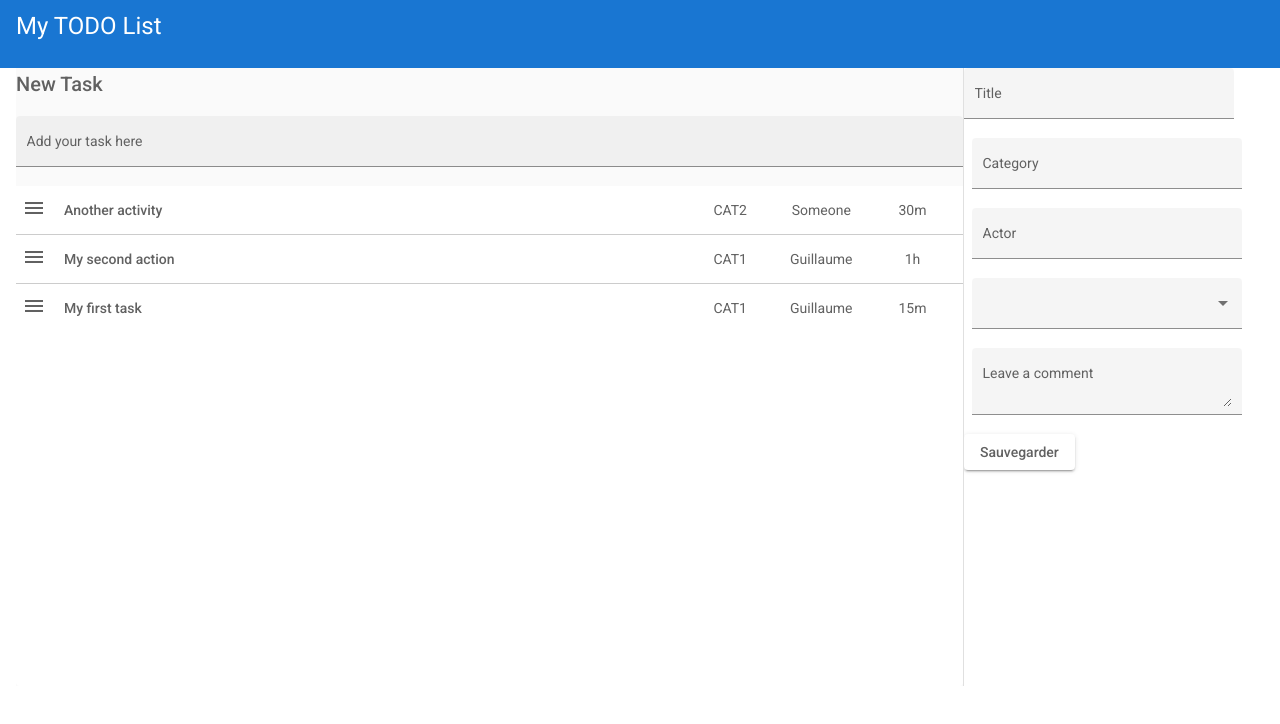
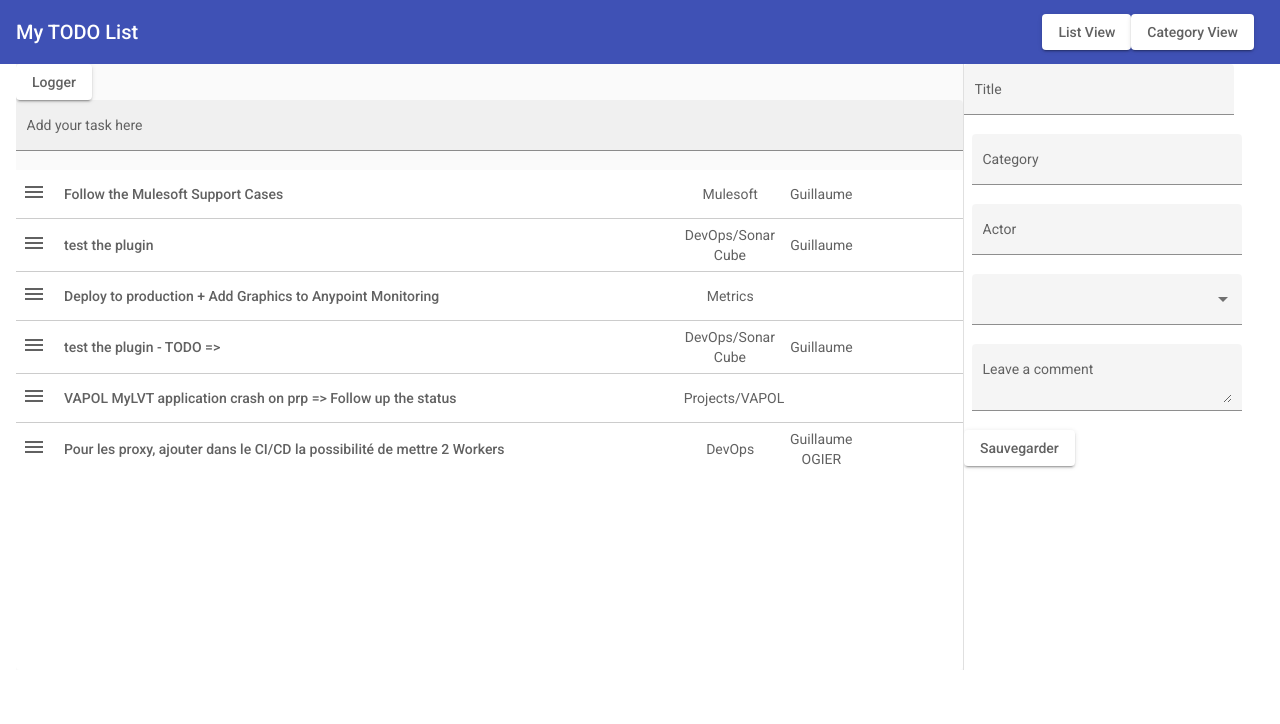
Before and after one commit to gogier/todolist, an Angular app: page / in a window 1280 px wide. Shown: the top 724 px of the page. Built offline with nearby package versions, Linux system fonts and the light colour scheme.

Commit message:
#3 - Add of Category view

```diff
--- /dev/null
+++ b/src/app/group-by.pipe.ts
@@ -0,0 +1,28 @@
+/* import form : https://stackblitz.com/edit/angular-pipe-groupby?file=src%2Fapp%2Fgroup-by.pipe.ts*/
+
+import { Pipe, PipeTransform } from '@angular/core';
+
+@Pipe({
+  name: 'groupBy'
+})
+export class GroupByPipe implements PipeTransform {
+  transform(collection: any[], property: string): any[] {
+    // prevents the application from breaking if the array of objects doesn't exist yet
+    if(!collection) {
+        return [];
+    }
+
+    const groupedCollection = collection.reduce((previous, current)=> {
+        if(!previous[current[property]]) {
+            previous[current[property]] = [current];
+        } else {
+            previous[current[property]].push(current);
+        }
+
+        return previous;
+    }, {});
+
+    // this will return an array of objects, each object containing a group of objects
+    return Object.keys(groupedCollection).map(key => ({ key, value: groupedCollection[key] }));
+  }
+}
--- a/src/app/tasks.ts
+++ b/src/app/tasks.ts
@@ -9,6 +9,65 @@ export interface Task {
 }
 
 export const currentTasks = [
+  {
+      "id": "6d927df3-bfb2-4ede-8eee-a5cf9de28c02",
+      "title": " Follow the Mulesoft Support Cases ",
+      "actor": "Guillaume",
+      "description": "",
+      "category": "Mulesoft",
+      "estimate": "",
+      "order": 0
+  },
+  {
+      "id": "32e86dff-5d3b-4b8f-89b1-270d8ad75d30",
+      "title": " test the plugin",
+      "actor": "Guillaume",
+      "description": "",
+      "category": "DevOps/Sonar Cube",
+      "estimate": "",
+      "order": 1
+  },
+  {
+      "id": "316f3c74-88f7-4a22-9600-37e9f7066d35",
+      "title": " Deploy to production + Add Graphics to Anypoint Monitoring",
+      "actor": "",
+      "description": "",
+      "category": "Metrics",
+      "estimate": "",
+      "order": 2
+  },
+  {
+      "id": "403e4f14-2d64-48ec-9e4c-ba94e3802c28",
+      "title": " test the plugin - TODO => ",
+      "actor": "Guillaume",
+      "description": "",
+      "category": "DevOps/Sonar Cube",
+      "estimate": "",
+      "order": 3
+  },
+  {
+      "id": "439df24d-aff6-45a0-bac2-47887ef53dd8",
+      "title": " VAPOL MyLVT application crash on prp => Follow up the status",
+      "actor": "",
+      "description": "",
+      "category": "Projects/VAPOL",
+      "estimate": "",
+      "order": 4
+  },
+  {
+      "id": "275c489c-a62e-4047-be1f-e51d6e4d715f",
+      "title": " Pour les proxy, ajouter dans le CI/CD la possibilité de mettre 2 Workers",
+      "actor": " Guillaume OGIER",
+      "description": "Création d’un JIRA à Rabie",
+      "category": "DevOps",
+      "estimate": "",
+      "order": 5
+  }
+];
+
+export const currentTasksEmpty : Array<Task> = [] as Array<Task>;
+
+export const currentTasks2 = [
   {
     id: '1',
     title: 'My first task',
--- /dev/null
+++ b/src/app/todo-category-view/todo-category-view.component.css
@@ -0,0 +1,16 @@
+.category-title {
+    width: 100%;
+    font-weight: bold;
+}
+
+li.category-content {
+    margin-left: 30px;
+    /*display: block;*/
+    /*height: 24px;*/
+}
+.category-content .category-title-task {
+    float:left;
+}
+.category-content .category-actor-task {
+    float:right;
+}
--- /dev/null
+++ b/src/app/todo-category-view/todo-category-view.component.html
@@ -0,0 +1,8 @@
+<ul *ngFor="let categoryTaskItem of tasks | groupBy: 'category'" >
+    <span class="category-title">{{ categoryTaskItem.key }}</span>
+    <li *ngFor="let task of categoryTaskItem.value" class="category-content">
+        <span class="category-title-task">{{ task.title }}</span>
+        <span class="category-actor-task">{{ task.actor }}</span>
+
+    </li>
+</ul>
--- /dev/null
+++ b/src/app/todo-category-view/todo-category-view.component.ts
@@ -0,0 +1,26 @@
+import { Component, OnInit } from '@angular/core';
+
+import { currentTasks, Task } from '../tasks';
+
+@Component({
+  selector: 'app-todo-category-view',
+  templateUrl: './todo-category-view.component.html',
+  styleUrls: ['./todo-category-view.component.css']
+})
+export class TodoCategoryViewComponent implements OnInit {
+
+
+  tasks = currentTasks;
+
+  constructor() { }
+
+  ngOnInit(): void {
+    /* Order tasks by category and priority */
+
+    /* this.tasks.sort((a, b) => (a.category < b.category && a.order > b.order) && 1 || -1); */
+
+  }
+
+
+
+}
--- a/src/app/todo-list/todo-list.component.html
+++ b/src/app/todo-list/todo-list.component.html
@@ -32,7 +32,7 @@
     </form>
   </mat-sidenav>
   <mat-sidenav-content>
-    <h2>New Task</h2>
+    <button mat-raised-button (click)="logTasks()">Logger</button>
     <form [formGroup]="newTaskForm">
       <mat-form-field class="formfield-full-width" appearance="fill">
         <mat-label>Add your task here</mat-label>
--- a/src/app/todo-list/todo-list.component.ts
+++ b/src/app/todo-list/todo-list.component.ts
@@ -45,21 +45,29 @@ export class TodoListComponent {
 
     console.log('Check RegEx from title value');
     const regexpTask = /(\[.*\])(.*)(\@\w*)/;
-    var match = this.newTaskForm.value.title.match(regexpTask);
+    const catRegExp = /^\[.*\]/;
+    const actorRegExp = /\@\w*/;
 
-    var newTaskTitle = this.newTaskForm.value.title;
+
+    var filteredTitle = this.newTaskForm.value.title;
     var newTaskCategory = '';
     var newTaskActor = '';
 
-    if (match != null) {
-      newTaskTitle = match[2];
-      newTaskCategory = match[1];
-      newTaskActor = match[3];
+    var categoryMatch = this.newTaskForm.value.title.match(catRegExp);
+    if(categoryMatch!=null) {
+      filteredTitle = filteredTitle.replace(categoryMatch[0], "");
+      newTaskCategory = categoryMatch[0].replace("[","").replace("]","");
+    }
+
+    var actorMatch = this.newTaskForm.value.title.match(actorRegExp);
+    if(actorMatch!=null) {
+      filteredTitle = filteredTitle.replace(actorMatch[0], "");
+      newTaskActor = actorMatch[0].replace("@","");
     }
 
     var newTaskToCreate = {
       id: uuidv4(),
-      title: newTaskTitle,
+      title: filteredTitle,
       actor: newTaskActor,
       description: '',
       category: newTaskCategory,
@@ -102,6 +110,13 @@ export class TodoListComponent {
 
   }
 
+
+
+  logTasks() {
+
+    console.log(this.tasks);
+
+  }
 }
 
 /*
--- a/src/app/top-bar/top-bar.component.css
+++ b/src/app/top-bar/top-bar.component.css
@@ -1,3 +1,14 @@
+
+.todolist-top-bar-spacer {
+    flex: 1 1 auto;
+}
+.button-view-topbar {
+    right: 10px;
+}
+
+.main-title {
+    color:white;
+}
 
 
 /*
--- a/src/app/top-bar/top-bar.component.html
+++ b/src/app/top-bar/top-bar.component.html
@@ -1,6 +1,15 @@
-<a [routerLink]="['/']">
-  <h1>My TODO List</h1>
-</a>
+
+<mat-toolbar color="primary">
+  <a [routerLink]="['/']" class="main-title">My TODO List</a>
+  <span class="todolist-top-bar-spacer"></span>
+  <a routerLink="/" routerLinkActive="active"><button mat-raised-button class="button-view-topbar" aria-label="List View of Tasks">
+    List View
+  </button></a>
+  <a routerLink="/category" routerLinkActive="active">
+  <button mat-raised-button class="button-view-topbar" aria-label="View of tasks by category">
+    Category View
+  </button></a>
+</mat-toolbar>
 
 <!--
 Copyright Google LLC. All Rights Reserved.
--- a/src/styles.css
+++ b/src/styles.css
@@ -52,9 +52,12 @@ a:hover {
 app-todo-list {
   width: 100%;
 }
-
+app-todo-category-view {
+  width: 100%;
+}
 /* Top Bar */
 
+/*
 app-top-bar {
   width: 100%;
   height: 68px;
@@ -65,7 +68,7 @@ app-top-bar {
   justify-content: space-between;
   align-items: center;
 }
-
+*/
 app-top-bar h1 {
   color: white;
   margin: 0;
```
Also changed, not shown: src/app/app.module.ts (+10 -2 lines).
